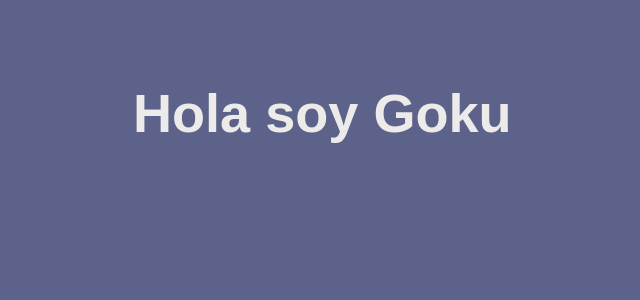
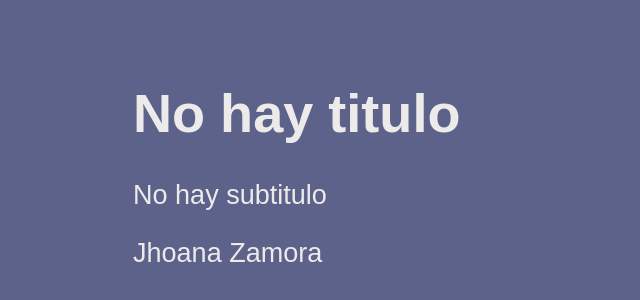
Before and after one commit to JhoanaZF/counter-app-vite, a React (Vite) app: page / in a window 1280 px wide. Shown: the part 102-402 px from the top of the page, without its empty margins (15-655 px from the left). Built offline with nearby package versions, Linux system fonts and the light colour scheme.

Commit message:
ADD: DefaultProps

```diff
--- a/src/FirstApp.jsx
+++ b/src/FirstApp.jsx
@@ -7,17 +7,23 @@
 //     return 4 + 4;
 // };
 import PropTypes from "prop-types";
-export const FirstApp = ({ title, subTitle }) => {
+export const FirstApp = ({ title, subTitle, name }) => {
     return (
         <>
             {/* <h1>{myFunction()}</h1> */}
             {/* <code>{JSON.stringify(newMessage)}</code> */}
             <h1>{title}</h1>
             <p>{subTitle}</p>
+            <p>{name}</p>
         </>
     );
 };
 FirstApp.propTypes = {
     title: PropTypes.string.isRequired,
-    subTitle: PropTypes.number.isRequired,
+    subTitle: PropTypes.string,
 };
+FirstApp.defaultProps = {
+    title: "No hay titulo",
+    subTitle: "No hay subtitulo",
+    name: "Jhoana Zamora",
+};
--- a/src/main.jsx
+++ b/src/main.jsx
@@ -8,6 +8,6 @@
 ReactDOM.createRoot(document.getElementById("root")).render(
     <React.StrictMode>
         {/* <HelloWorldApp /> */}
-        <FirstApp title="Hola soy Goku" />
+        <FirstApp />
     </React.StrictMode>
 );
```
